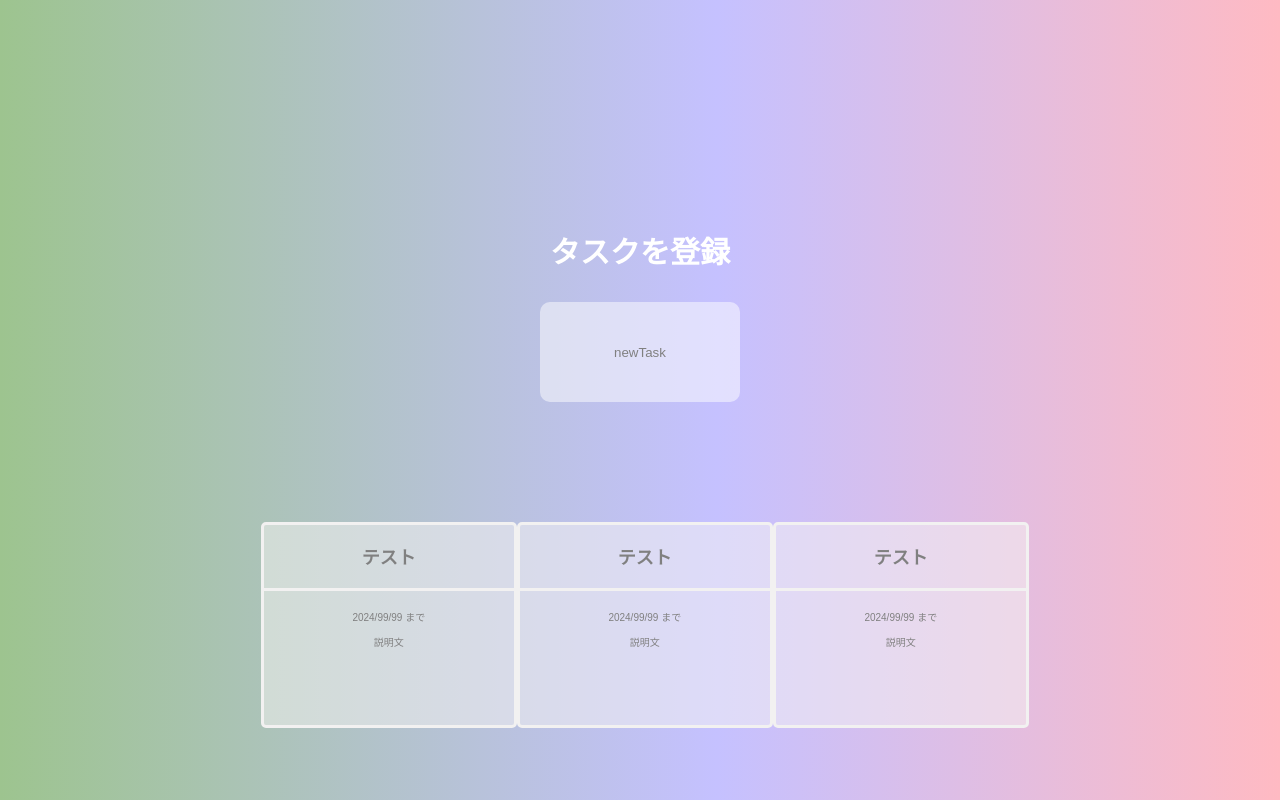
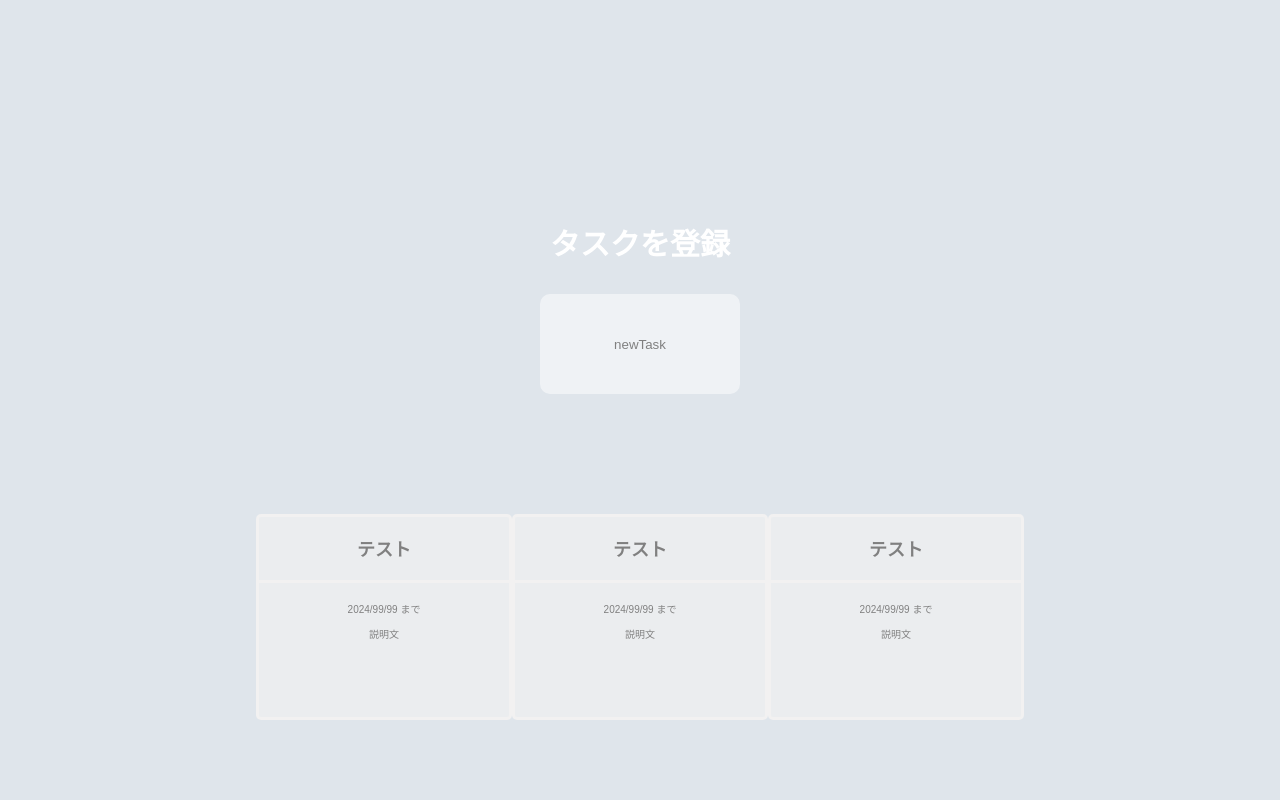
Before and after one commit to MuRaKaMi5253161/cording_test, a React (Create React App) app: page / in a window 1280 px wide. Shown: the top 800 px of the page. Built offline with nearby package versions, Linux system fonts and the light colour scheme; the HTML template or start-up script is replaced by a standard one.

Commit message:
全体の背景修正

```diff
--- a/src/index.css
+++ b/src/index.css
@@ -1,3 +1,4 @@
 body {
-  background: linear-gradient(90deg, #9dc48f 0%, #C5C1FF 56%, #FFBAC3 100%);
+  background: #dfe5eb;
+  margin: 0;
 }
```
